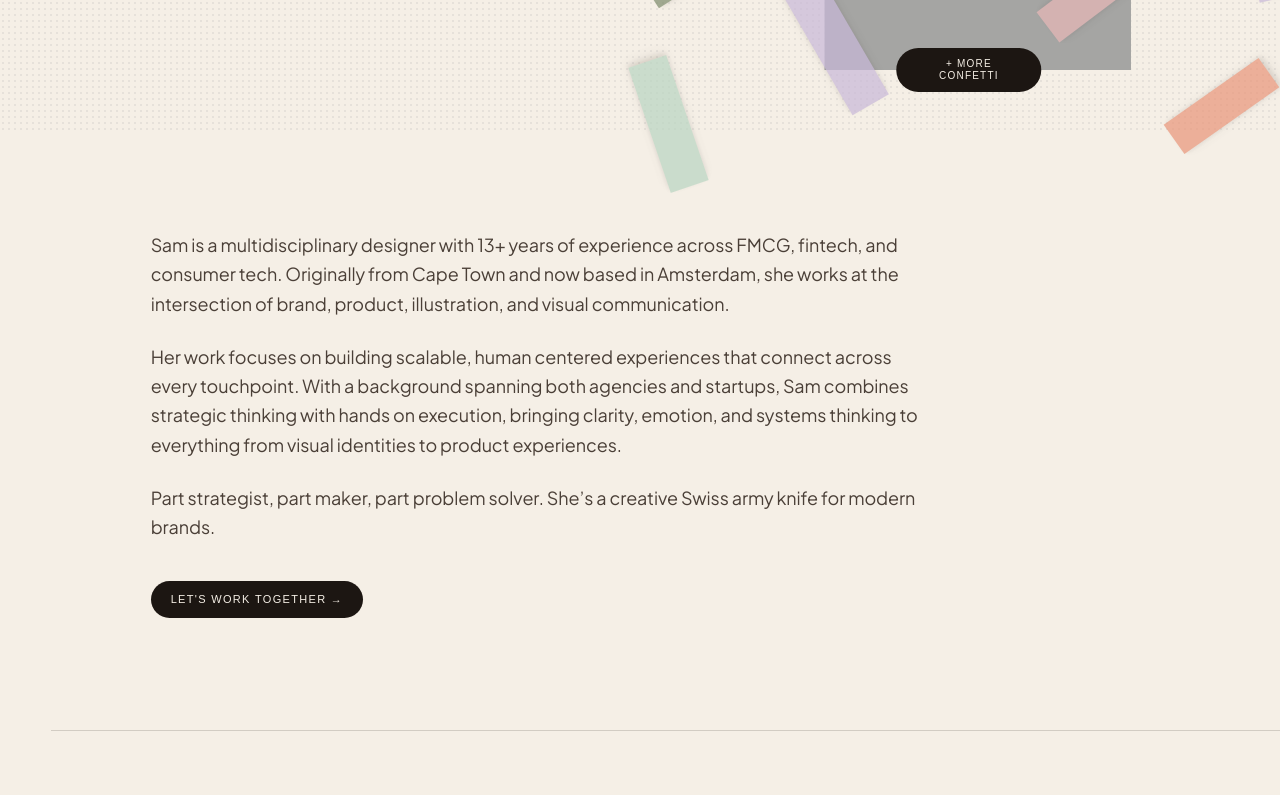
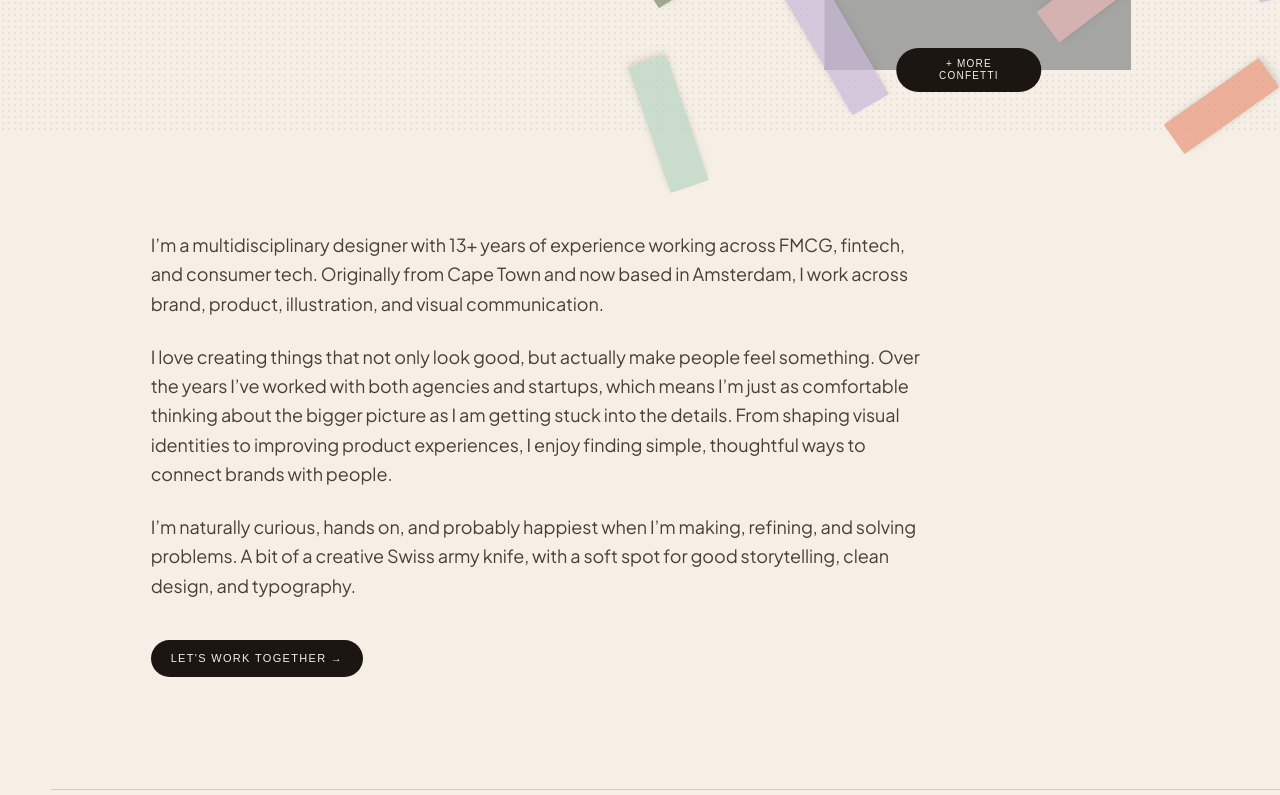
Before and after one commit to samanthaahhee/sams-portfolio, a Next.js app: page / in a window 1280 px wide. Shown: the part 483-1278 px from the top of the page. Built offline with nearby package versions, Linux system fonts and the light colour scheme; grey boxes are pictures that could not be loaded; a web font is replaced by a local one.

Commit message:
Rewrite homepage intro in first person

```diff
--- a/src/app/page.tsx
+++ b/src/app/page.tsx
@@ -61,23 +61,27 @@ export default async function Home() {
               style={{ color: "var(--ink-soft)" }}
             >
               <p className="text-base md:text-lg leading-relaxed">
-                Sam is a multidisciplinary designer with 13+ years of
-                experience across FMCG, fintech, and consumer tech.
-                Originally from Cape Town and now based in Amsterdam, she
-                works at the intersection of brand, product, illustration,
+                I’m a multidisciplinary designer with 13+ years of
+                experience working across FMCG, fintech, and consumer
+                tech. Originally from Cape Town and now based in
+                Amsterdam, I work across brand, product, illustration,
                 and visual communication.
               </p>
               <p className="text-base md:text-lg leading-relaxed">
-                Her work focuses on building scalable, human centered
-                experiences that connect across every touchpoint. With a
-                background spanning both agencies and startups, Sam
-                combines strategic thinking with hands on execution,
-                bringing clarity, emotion, and systems thinking to
-                everything from visual identities to product experiences.
+                I love creating things that not only look good, but
+                actually make people feel something. Over the years
+                I’ve worked with both agencies and startups, which means
+                I’m just as comfortable thinking about the bigger picture
+                as I am getting stuck into the details. From shaping
+                visual identities to improving product experiences, I
+                enjoy finding simple, thoughtful ways to connect brands
+                with people.
               </p>
               <p className="text-base md:text-lg leading-relaxed">
-                Part strategist, part maker, part problem solver. She’s a
-                creative Swiss army knife for modern brands.
+                I’m naturally curious, hands on, and probably happiest
+                when I’m making, refining, and solving problems. A bit of
+                a creative Swiss army knife, with a soft spot for good
+                storytelling, clean design, and typography.
               </p>
               <div className="pt-2 md:pt-4 flex flex-wrap items-center gap-4">
                 <ContactButton />
```
